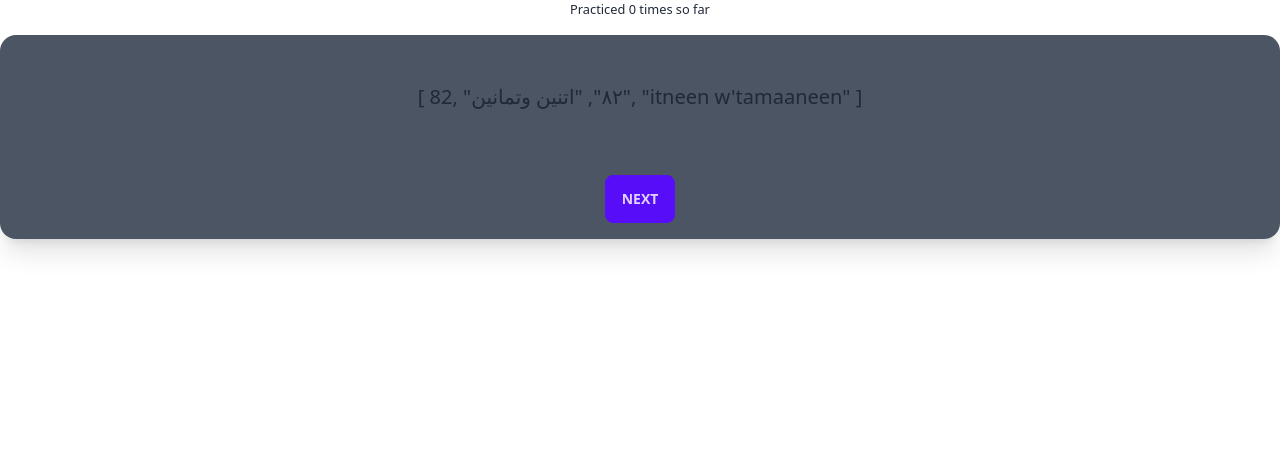
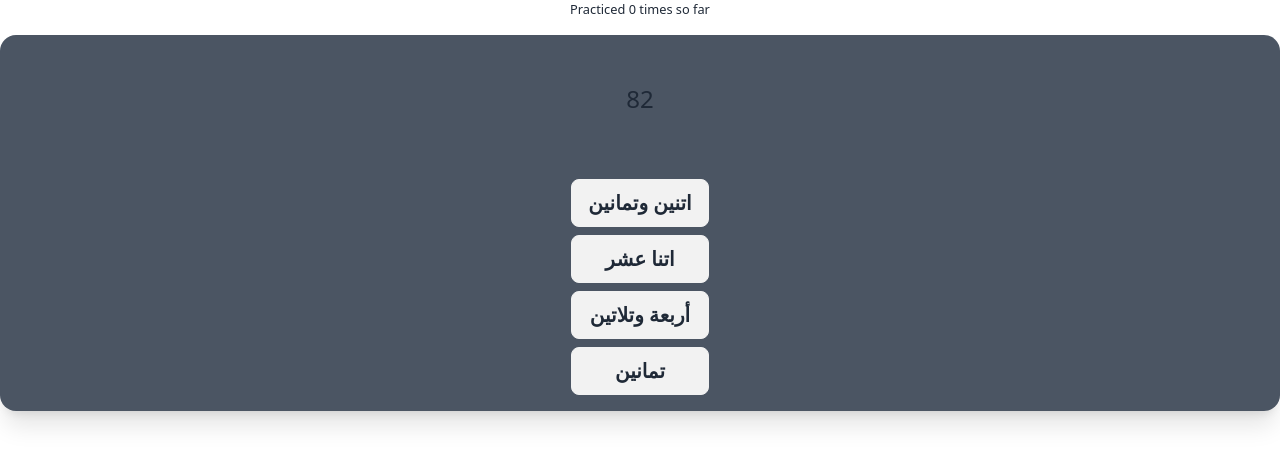
Before and after one commit to koljapluemer/arabic-numbers-practice, a Vue app: page / in a window 1280 px wide. Shown: the top 464 px of the page. Built offline with nearby package versions, Linux system fonts and the light colour scheme.

Commit message:
display random field and four answers

```diff
--- a/src/App.vue
+++ b/src/App.vue
@@ -4,6 +4,10 @@ import { ref } from "vue";
 
 let randomNumber = ref([]);
 let numberBank = [];
+const fieldUsedAsPrompt = ref(0);
+const fieldUsedAsAnswer = ref(1);
+const possibleAnswers = ref([]);
+const prompt = ref("")
 let unitsPracticedToday = 0;
 let unitsPracticedYesterday = 0;
 // see if numberBankis in localStorage, if so, load it,  if not, set it to the imported numbers
@@ -25,17 +29,41 @@ if (!localStorage.getItem("stats")) {
 }
 
 function getRandomNumber() {
-  isRevealed.value = false;
+  guessMade.value = false;
   console.log("picking number from", numberBank);
   const newNumber =
     numberBank.value[Math.floor(Math.random() * numberBank.value.length)];
+
+  // pick a nr between 0 and 3
+  fieldUsedAsPrompt.value = Math.floor(Math.random() * 4);
+  prompt.value = newNumber[fieldUsedAsPrompt.value];
+  // pick a nr between 0 and 3 that is not the same as fieldUsedAsPrompt
+  fieldUsedAsAnswer.value = Math.floor(Math.random() * 4);
+  while (fieldUsedAsAnswer.value === fieldUsedAsPrompt.value) {
+    fieldUsedAsAnswer.value = Math.floor(Math.random() * 4);
+  }
+  // have a 4 possible answer fields: one is the correct one, the rest is wrong ones picked from the data
+  possibleAnswers.value = [newNumber[fieldUsedAsAnswer.value]];
+  for (let i = 0; i < 3; i++) {
+    let newWrongAnswer =
+      numberBank.value[Math.floor(Math.random() * numberBank.value.length)][
+        fieldUsedAsAnswer.value
+      ];
+    while (possibleAnswers.value.includes(newWrongAnswer)) {
+      newWrongAnswer =
+        numberBank.value[Math.floor(Math.random() * numberBank.value.length)][
+          fieldUsedAsAnswer.value
+        ];
+    }
+    possibleAnswers.value.push(newWrongAnswer);
+  }
 
   randomNumber.value = newNumber;
   // save the numberBankto localStorage (doesn't make that much sense here in the code but whatever)
   localStorage.setItem("numberBank", JSON.stringify(numberBank.value));
 }
 
-let isRevealed = ref(false);
+let guessMade = ref(false);
 
 let valueEase = ref(null);
 let valueCorrect = ref(null);
@@ -49,10 +77,23 @@ getRandomNumber();
   <div
     class="card bg-gray-600 shadow-xl m-4 p-4 flex flex-col items-center w-full max-w-screen-xl"
   >
-    <div class="card-body text-xl">
-      {{ randomNumber}}
+    <div class="card-body">
+      <div id="prompt"  class="text-2xl">
+        {{ prompt }}
+      </div>
     </div>
-    <div class="card-actions justify-end mt-6 pt-2">
+
+    <div class="card-actions flex-col justify-end mt-6 pt-2">
+      <button
+        class="btn text-xl w-full max-w-1/3"
+        v-for="answer in possibleAnswers"
+        @click="handleAnswer(answer)"
+      >
+        {{ answer }}
+      </button>
+    </div>
+
+    <div class="card-actions justify-end mt-6 pt-2 hidden">
       <button class="btn btn-primary" @click="getRandomNumber">Next</button>
     </div>
   </div>
```
